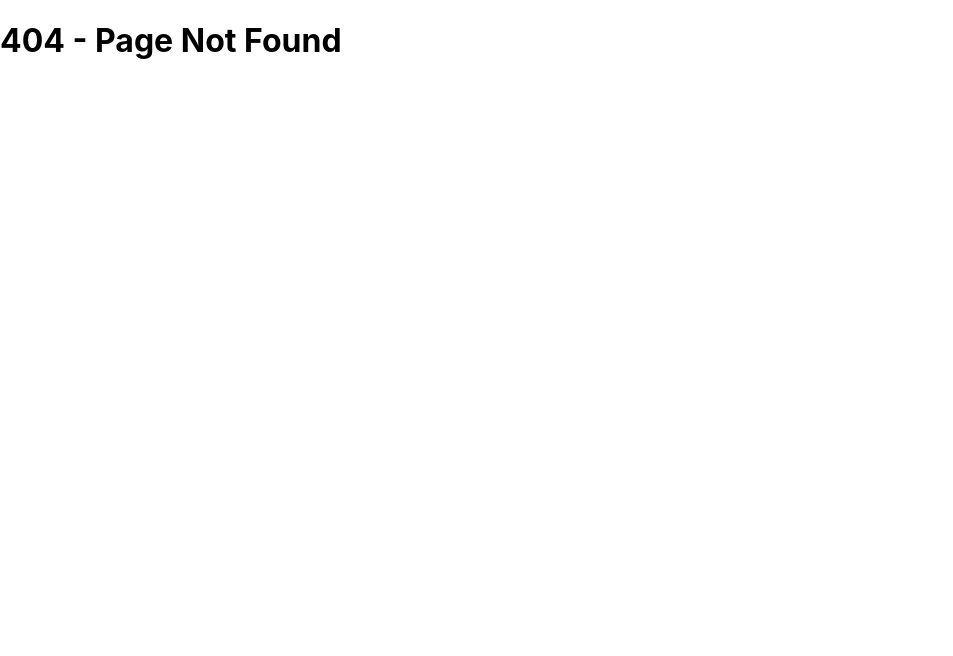
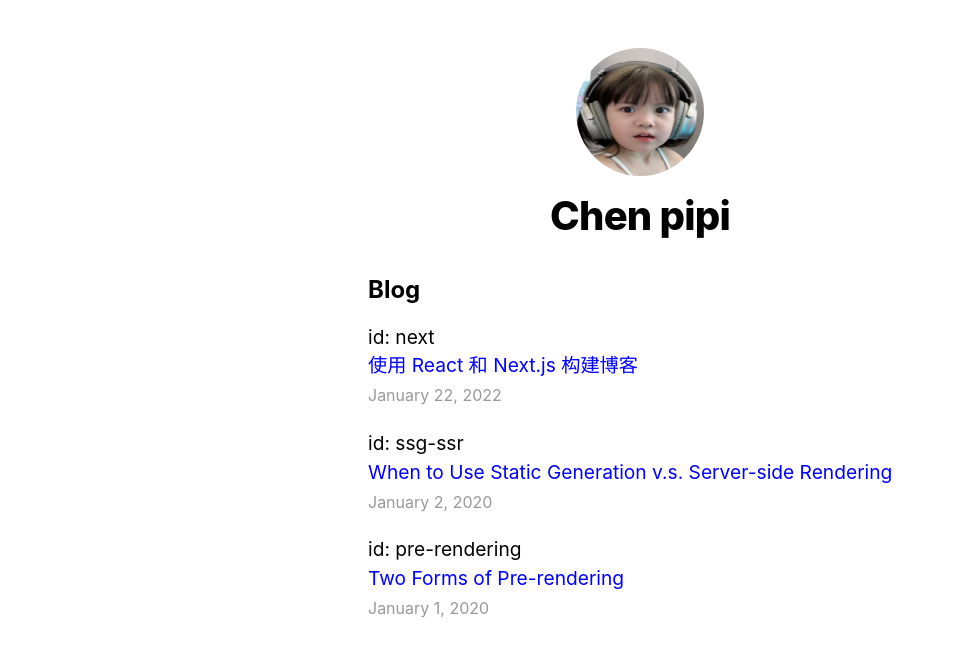
Before and after one commit to heroHXG/nextjs-blog, a Next.js app: page /posts in a window 1280 px wide. Before the commit this address had no page. Shown: the top 656 px of the page, without its empty margins (0-953 px from the left). Built offline with nearby package versions, Linux system fonts and the light colour scheme.

Commit message:
add posts route

```diff
--- /dev/null
+++ b/pages/posts/index.js
@@ -0,0 +1,45 @@
+
+import Head from 'next/head'
+import Layout, { siteTitle } from '../../components/layout'
+import { getSortedPostsData } from '../../lib/posts'
+import Link from 'next/link'
+import Date from '../../components/date'
+
+import utilStyles from '../../styles/utils.module.css'
+
+export async function getStaticProps() {
+    const allPostsData = getSortedPostsData()
+    return {
+      props: {
+        allPostsData,
+      }
+    }
+}
+
+export default function Posts({allPostsData}) {
+    return (
+        <Layout home>
+            <Head>
+            <title>{siteTitle}</title>
+            </Head>
+            <section className={`${utilStyles.headingMd} ${utilStyles.padding1px}`}>
+                <h2 className={utilStyles.headingLg}>Blog</h2>
+                <ul className={utilStyles.list}>
+                {allPostsData.map(({ id, date, title }) => (
+                    <li className={utilStyles.listItem} key={id}>
+                        id: {id} <br />
+                        <Link legacyBehavior href={`/posts/${id}`}>
+                            <a style={{color: 'blue'}}>{title}</a>
+                        </Link>
+                    <br/>
+                        <small className={utilStyles.lightText}>
+                            <Date dateString={date} />
+                        </small>
+                    </li>
+                ))}
+                </ul>
+
+            </section>
+        </Layout>
+    )
+}
```
Also changed, not shown: pages/index.js (+6 -36 lines).
